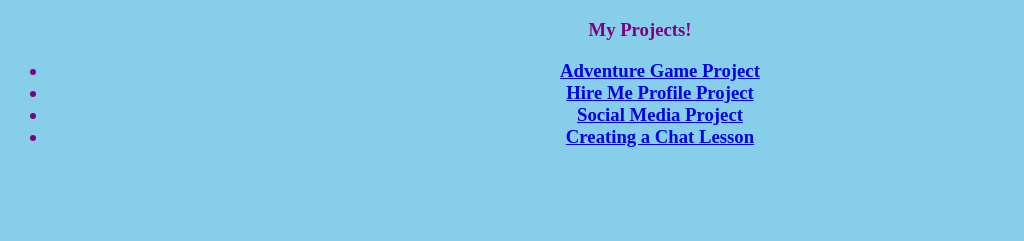
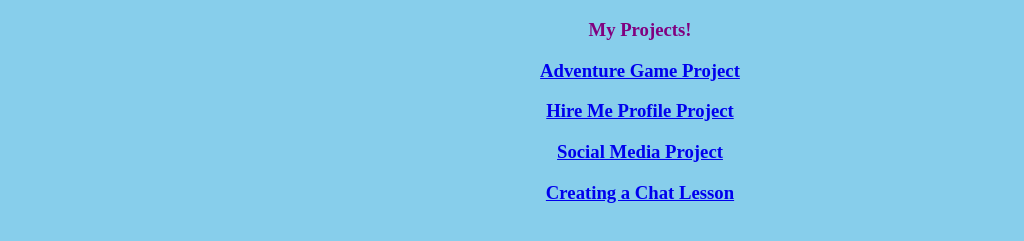
Before and after one commit to alenapersaud/alenapersaud.github.io, a plain HTML site: page index.html in a window 1280 px wide. Shown: the part 61-302 px from the top of the page, without its empty margins (0-1024 px from the left). Drawn offline with Linux system fonts and the light colour scheme.

Commit message:
Update index.html

```diff
--- a/index.html
+++ b/index.html
@@ -14,22 +14,22 @@
       Alena Persaud - Web & App Development Portfolio
     </h1>
 <h3>
-My Projects!
+My Projects! </h3>
 
-  <ul>
-    <li>
+<h3>
 <a href="https://alenapersaud.github.io/Alena-Persaud-Unit-6-Project"target="_blank"> Adventure Game Project </a>
-    </li>
-    <li>
+</h3>
+
+    <h3>
 <a href="https://hire-me-profile-alenapersaud1.seniorspds-34-fall-2023.repl.co/"target="_blank"> Hire Me Profile Project </a>
-      </li>
-    <li>
+    </h3>
+
+    <h3>
    <a href="https://unit-4-project-social-media-page-alenapersaud1.seniorspds-34-fall-2023.repl.co/"target="_blank"> Social Media Project </a>
-       </li>
-    <li>
+    </h3>
+
+    <h3>
    <a href="https://alenapersaud.github.io/Review-Lesson-Chat-Independent-Practice"> Creating a Chat Lesson </a>
-    </li>
-  </ul>
 
 </h3>
 
```
